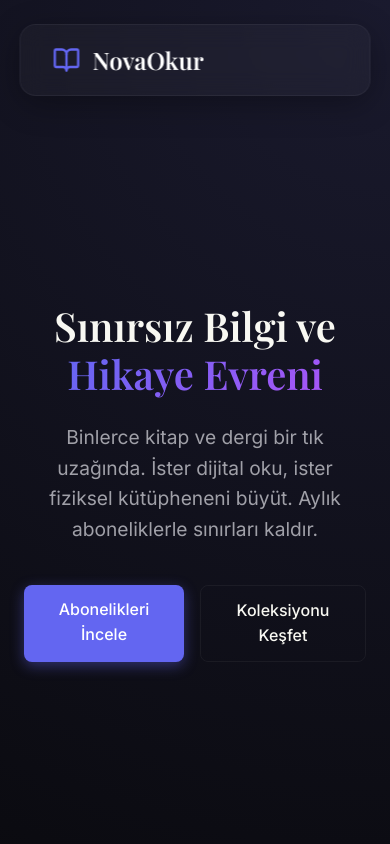
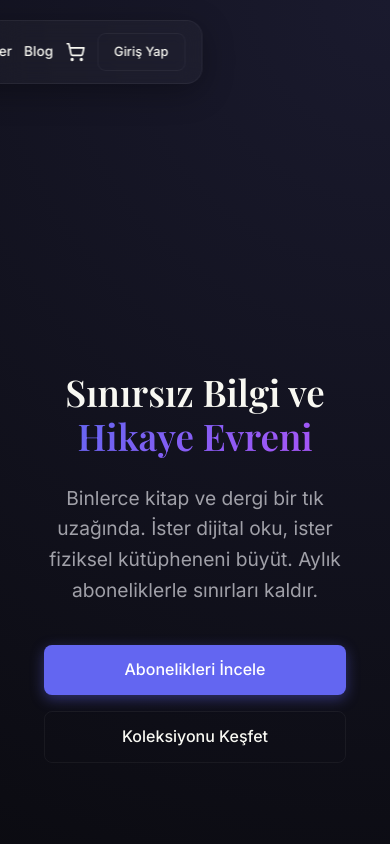
Before and after one commit to erenotk-dev/novaokur, a React (Vite) app: page / in a window 390 px wide. Shown: the top 844 px of the page. Built offline with nearby package versions, Linux system fonts and the light colour scheme; no server answers; a web font is replaced by a local one.

Commit message:
Add files via upload

```diff
--- a/index.html
+++ b/index.html
@@ -4,7 +4,7 @@
     <meta charset="UTF-8" />
     <link rel="icon" type="image/svg+xml" href="/vite.svg" />
     <meta name="viewport" content="width=device-width, initial-scale=1.0" />
-    <title>dergi-kitap-platformu</title>
+    <title>NovaOkur</title>
   </head>
   <body>
     <div id="root"></div>
--- a/seed.ts
+++ b/seed.ts
@@ -49,7 +49,7 @@ async function main() {
       title: 'Suç ve Ceza - Keten Cilt (Dostoyevski)',
       description: 'Rus edebiyatının zirve noktalarından biri olan Suç ve Ceza, Raskolnikov\'un psikolojik buhranlarını en derin şekilde hissettiren eşsiz bir eser.\n\nBu özel baskı, esnemeyen keten cildi ve altın varaklı sırt yazılarıyla kütüphanenizin baş köşesinde yer almayı hak ediyor.',
       price: 210.00, type: 'BOOK', format: 'PHYSICAL', stock: 65,
-      imageUrl: 'https://images.unsplash.com/photo-1456615074700-1dc12aa7364d?w=500&q=80'
+      imageUrl: 'https://images.unsplash.com/photo-1543004218-ee141104308d?w=500&q=80'
     },
 
     // ----------------------------------------------------
@@ -60,14 +60,14 @@ async function main() {
       title: 'Socrates & Nitelikli Kahve (Aylık Kutu Seti)',
       description: 'Her ay spor kültürünün en kaliteli yazılarını kahvenizi yudumlayarak okuma ayrıcalığına sahip olun. Bu özel paketimiz aylık olarak özenle hazırlanır ve kapınıza teslim edilir.\n\nPaket İçeriği:\n- 1 Adet Socrates Aylık Spor Dergisi\n- 100gr Taze Kavrulmuş Filtre Kahve\n- NovaOkur Özel Tasarım Ayraç',
       price: 185.0, type: 'MAGAZINE', format: 'PHYSICAL', stock: 45, // Kritik stok ornegi
-      imageUrl: 'https://images.unsplash.com/photo-1540324155970-145aa81444de?w=500&q=80'
+      imageUrl: 'https://images.unsplash.com/photo-1504711331083-9c895941bf81?w=500&q=80'
     },
     {
       id: 'd2_national',
       title: 'Gezegenin Keşfi (Fotoğraf Dergisi - PDF)',
       description: 'Dünyanın en ücra köşelerinden, nefes kesen doğa olaylarına ve nesli tükenmekte olan canlı türlerine dair muhteşem bir görsel şölen.\n\nBu yüksek çözünürlüklü dijital dergiyi tabletinizden veya bilgisayarınızdan tüm detaylarıyla inceleyebilirsiniz.',
       price: 19.90, type: 'MAGAZINE', format: 'DIGITAL', stock: 9999,
-      imageUrl: 'https://images.unsplash.com/photo-1498677231914-50efe6bd8f16?w=500&q=80'
+      imageUrl: 'https://images.unsplash.com/photo-1541675154750-0444c7d51e8e?w=500&q=80'
     },
     {
       id: 'd3_kafkaokur',
--- a/src/pages/Products.tsx
+++ b/src/pages/Products.tsx
@@ -23,6 +23,16 @@ const Products = () => {
 
   const [isAdmin, setIsAdmin] = useState(false);
   const [previewItem, setPreviewItem] = useState<Product | null>(null);
+
+  // Modal acikken scroll'u engelle (Mobil Fix)
+  useEffect(() => {
+    if (previewItem) {
+      document.body.classList.add('modal-open');
+    } else {
+      document.body.classList.remove('modal-open');
+    }
+    return () => document.body.classList.remove('modal-open');
+  }, [previewItem]);
 
   useEffect(() => {
     // Admin Rol Kontrolu
--- a/src/styles/Home.css
+++ b/src/styles/Home.css
@@ -302,9 +302,13 @@
 }
 
 @media (max-width: 768px) {
-  .hero-content h1 { font-size: 2.5rem; }
+  .hero-content h1 { font-size: 2.3rem; }
   .decor-1, .decor-2 { display: none; }
-  .nav-links { display: none; } /* Mobil menü guncellenecek */
+  /* .nav-links artik globals.css üzerinden yönetiliyor */
+  .hero-actions {
+    flex-direction: column;
+    padding: 0 20px;
+  }
   .home-products {
     grid-template-columns: 1fr !important;
   }
--- a/src/styles/Products.css
+++ b/src/styles/Products.css
@@ -298,8 +298,25 @@
 @media (max-width: 768px) {
   .preview-content-layout {
     flex-direction: column;
+    overflow-y: auto;
+  }
+  .preview-image {
+    background: #000;
   }
   .preview-image img {
-    height: 300px;
+    height: 250px;
+    object-fit: contain;
+  }
+  .preview-text {
+    padding: 24px 20px;
+    height: auto;
+    overflow-y: visible;
+  }
+  .preview-text h2 {
+    font-size: 1.5rem;
+  }
+  .sim-text {
+    font-size: 0.95rem;
+    padding: 15px;
   }
 }
--- a/src/styles/globals.css
+++ b/src/styles/globals.css
@@ -98,9 +98,56 @@ ul {
   border-color: var(--text-secondary);
 }
 
+/* Responsive Navbar */
+.navbar {
+  display: flex;
+  justify-content: space-between;
+  align-items: center;
+  padding: 16px 32px;
+  position: sticky;
+  top: 20px;
+  z-index: 100;
+  margin: 0 24px;
+}
+
+.nav-links {
+  display: flex;
+  align-items: center;
+  gap: 24px;
+}
+
+@media (max-width: 768px) {
+  .navbar {
+    padding: 12px 16px;
+    margin: 10px 12px;
+  }
+  .nav-links {
+    gap: 12px;
+    font-size: 0.85rem;
+  }
+  .nav-brand span {
+    display: none; /* Mobilde sadece ikon kalsın yer açmak için */
+  }
+  .nav-links .btn {
+    padding: 6px 12px;
+    font-size: 0.8rem;
+  }
+}
+
+/* Modal Open - Body Scroll Lock */
+body.modal-open {
+  overflow: hidden;
+}
+
 /* Layout */
 .container {
   max-width: 1200px;
   margin: 0 auto;
   padding: 0 24px;
 }
+
+@media (max-width: 600px) {
+  .container {
+    padding: 0 16px;
+  }
+}
```
